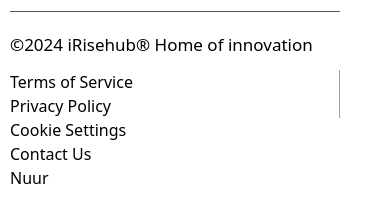
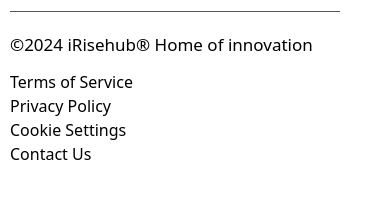
Before and after one commit to Rise-ICT-solution/iRisehub, a React (Vite) app in the folder frontend/: page / in a window 390 px wide. Shown: the part 7986-8203 px from the top of the page. After the commit the page ends 8182 px from the top, so only its background shows below. Built offline with nearby package versions, Linux system fonts and the light colour scheme.

Commit message:
All Okey

```diff
--- a/frontend/src/Components/footer.jsx
+++ b/frontend/src/Components/footer.jsx
@@ -57,11 +57,10 @@
         <div className="w-full border-t-1 sm:flex justify-between border-t-gray-600 pt-2 mt-10">
             <h1 className="text-[17px] font-light sm:mt-0 mt-3 hover:text-orange"> ©2024 iRisehub® Home of innovation </h1>
             <ul className="sm:flex gap-5 sm:mt-0 mt-3 font-light">
-                <li className="hover:text-orange border-r-[1.5px] pr-3 border-r-gray-400"> Terms of Service </li>
-                <li className="hover:text-orange border-r-[1.5px] pr-3 border-r-gray-400"> Privacy Policy </li>
-                <li className="hover:text-orange pr-3 "> Cookie Settings </li>
-                <li className="hover:text-orange  pr-3"> Contact Us</li>
-                <li className="hover:text-orange  pr-3"> Nuur</li>
+                <li className="hover:text-orange sm:border-r-[1.5px] sm:pr-3 border-r-gray-400"> Terms of Service </li>
+                <li className="hover:text-orange sm:border-r-[1.5px] sm:pr-3 border-r-gray-400"> Privacy Policy </li>
+                <li className="hover:text-orange sm:pr-3 "> Cookie Settings </li>
+                <li className="hover:text-orange  sm:pr-3"> Contact Us</li>
             </ul>
         </div>
 
```
